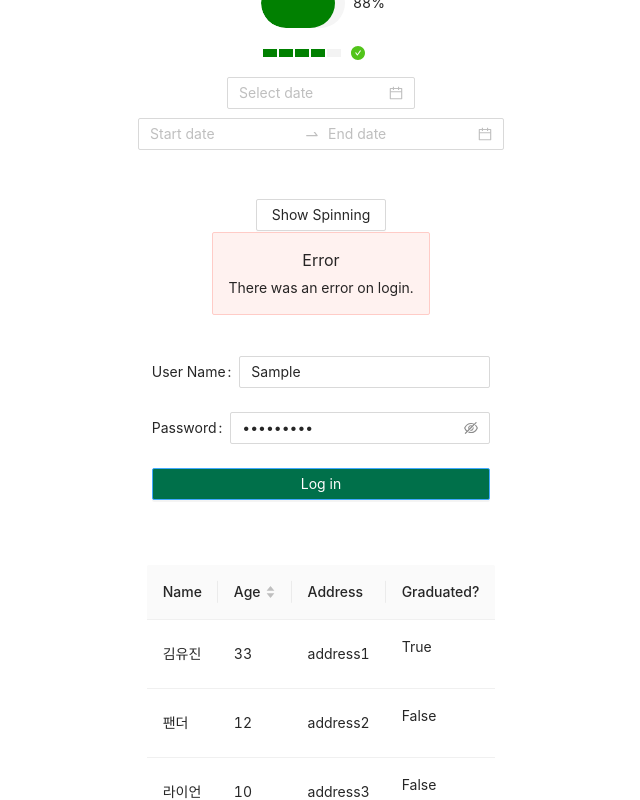
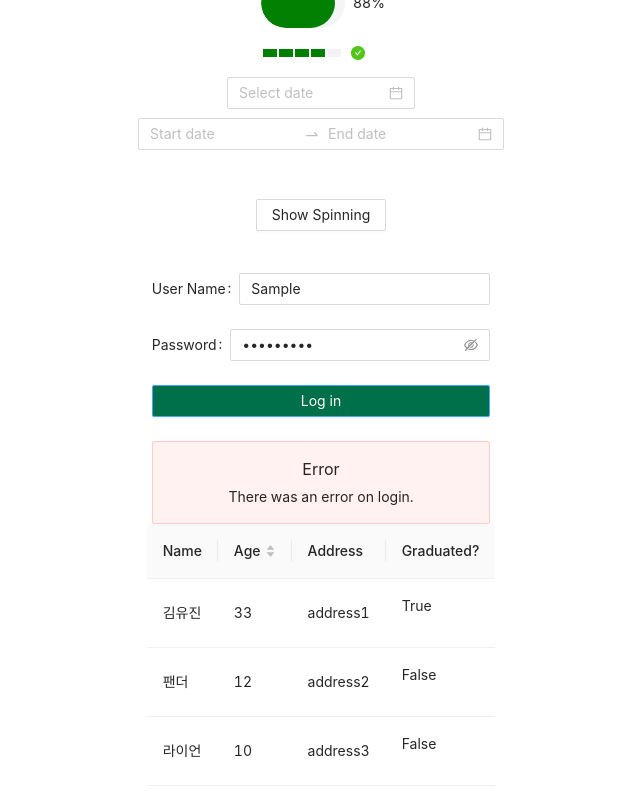
Before and after one commit to kimnewbie/React_Antd, a React (Create React App) app: page / in a window 1280 px wide. Both pictures are taken after typing "Sample", "Sample123" into the empty fields and a click on the button "Log in". Shown: the part 464-1264 px from the top of the page, without its empty margins (319-959 px from the left). Built offline with nearby package versions, Linux system fonts and the light colour scheme.

Commit message:
Ant Login Form

```diff
--- a/src/App.js
+++ b/src/App.js
@@ -9,6 +9,7 @@ import AntProgress from './componts/AntProgress';
 import AntTable from './componts/AntTable';
 import AntDatePicker from './componts/AntDatePicker';
 import AntSpin from './componts/AntSpin';
+import AntLogin from './componts/AntLogin';
 
 function App() {
 
@@ -24,47 +25,14 @@ function App() {
 
   const fruits = ['Banana', 'Mango', 'Orange', 'Cheery']
 
-  const [showAlert, setShowAlert] = useState(false);
-
-  const onFinish = (e) => {
-    console.log(e)
-    setTimeout(() => {
-      setShowAlert(true)
-      //message.warning('Login Error');
-    }, 1000);
-  }
-
-
-
-
   return (
     <div className="App">
       <div className="App-header">
         <AntProgress />
         <AntDatePicker />
-        <AntSpin />
-
-        {showAlert &&
-          <Alert
-            type='error'
-            message='Error'
-            description='There was an error on login.' />
-        }
-        <br />
-        <Form onFinish={onFinish}>
-          <Form.Item label="User Name" name="username">
-            <Input placeholder="User name" />
-          </Form.Item>
-          <Form.Item label="Password" name="password">
-            <Input.Password placeholder="Password" />
-          </Form.Item>
-          <Form.Item>
-            <Button block htmlType='submit' type='primary'>Log in</Button>
-          </Form.Item>
-        </Form>
-        <br />
+        <AntSpin /><br />
+        <AntLogin />
         <AntTable />
-        <br />
         <Button
           className='my-button'
           type='primary'
--- /dev/null
+++ b/src/componts/AntLogin.js
@@ -0,0 +1,35 @@
+import React, { useState } from 'react';
+import { Alert, Form, Button, Input } from 'antd';
+
+export default function AntLogin() {
+    const [showAlert, setShowAlert] = useState(false);
+
+    const onFinish = (e) => {
+        console.log(e)
+        setTimeout(() => {
+            setShowAlert(true)
+            //message.warning('Login Error');
+        }, 1000);
+    }
+    return (
+        <div>
+            <Form onFinish={onFinish}>
+                <Form.Item label="User Name" name="username">
+                    <Input placeholder="User name" />
+                </Form.Item>
+                <Form.Item label="Password" name="password">
+                    <Input.Password placeholder="Password" />
+                </Form.Item>
+                <Form.Item>
+                    <Button block htmlType='submit' type='primary'>Log in</Button>
+                </Form.Item>
+            </Form>
+            {showAlert &&
+                <Alert
+                    type='error'
+                    message='Error'
+                    description='There was an error on login.' />
+            }
+        </div>
+    )
+}
```
